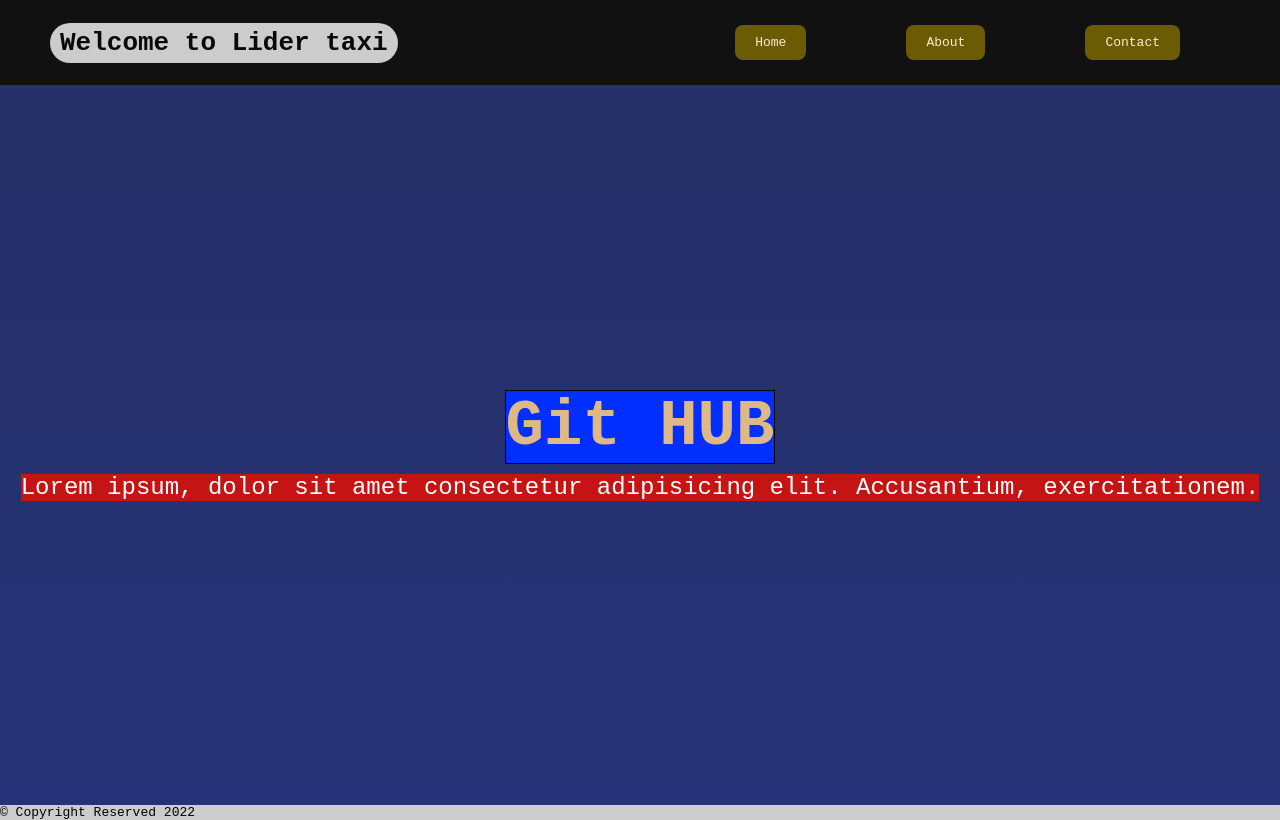
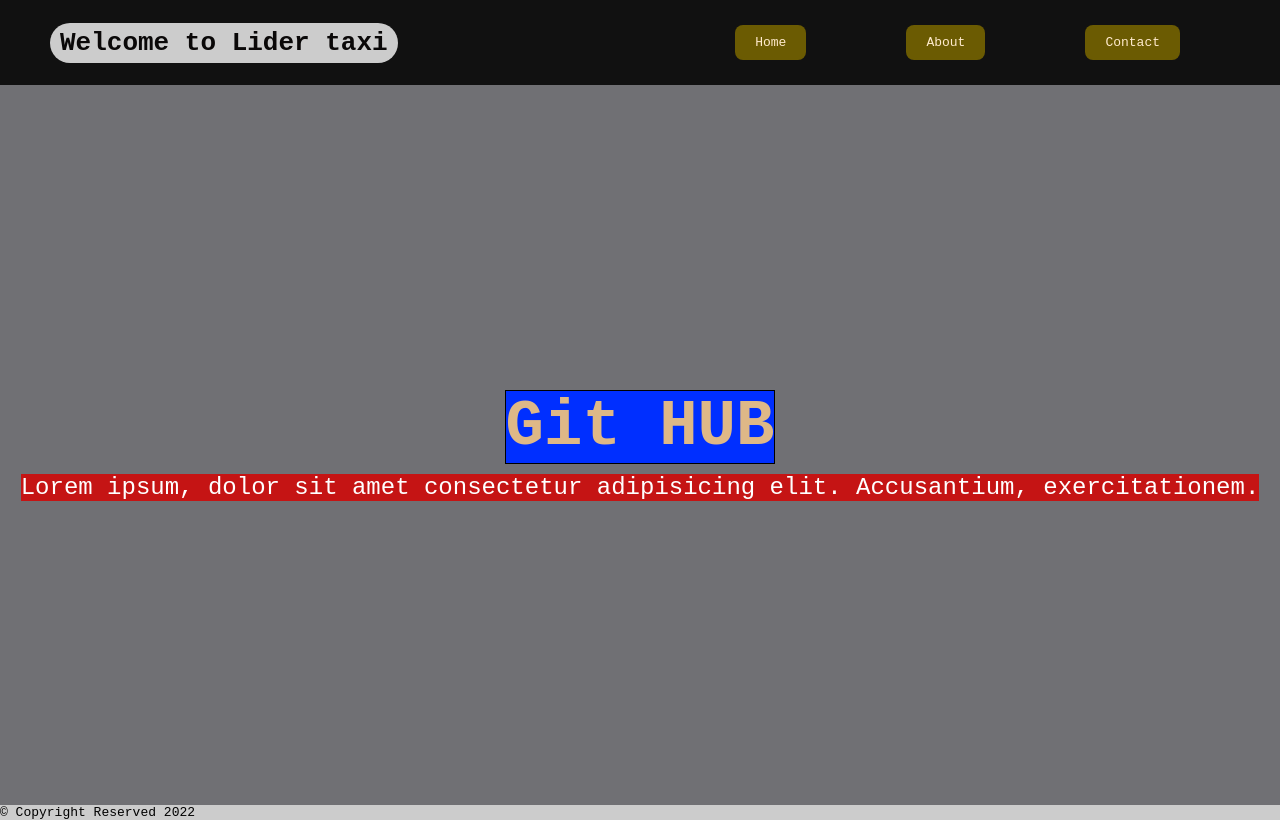
Before and after one commit to murodbekKazakov/GitHub-tutorial, a plain HTML site: page index.html in a window 1280 px wide. Drawn offline with Linux system fonts and the light colour scheme.

Commit message:
Background o'zgarishi

```diff
--- a/main.css
+++ b/main.css
@@ -6,7 +6,7 @@
     text-decoration: none;
 }
 body{
-    background:linear-gradient(rgb(39, 48, 102), rgb(37, 50, 119)),  url(./bg.jpg);
+    background:linear-gradient(rgb(112, 112, 116), rgb(112, 112, 116)),  url(./bg.jpg);
     background-size: cover;
 }
 header{
```
